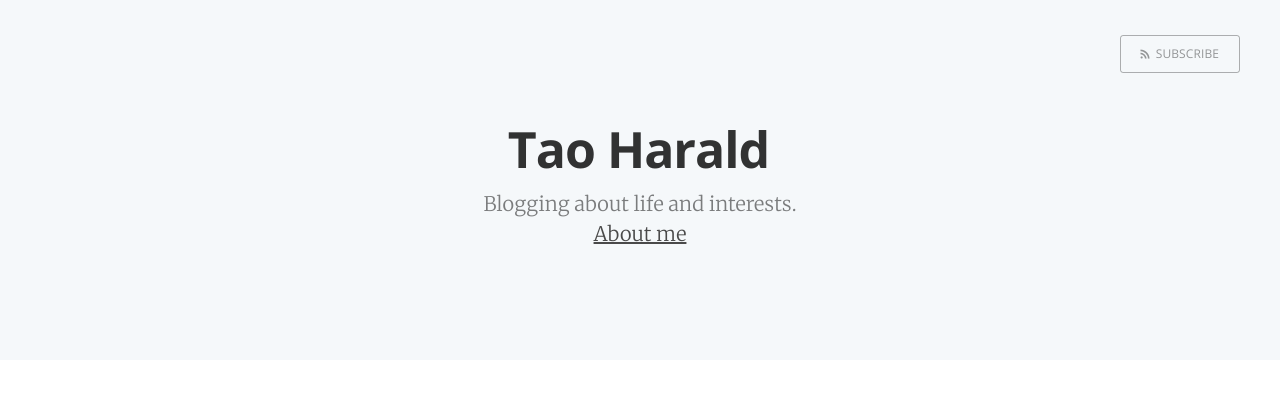
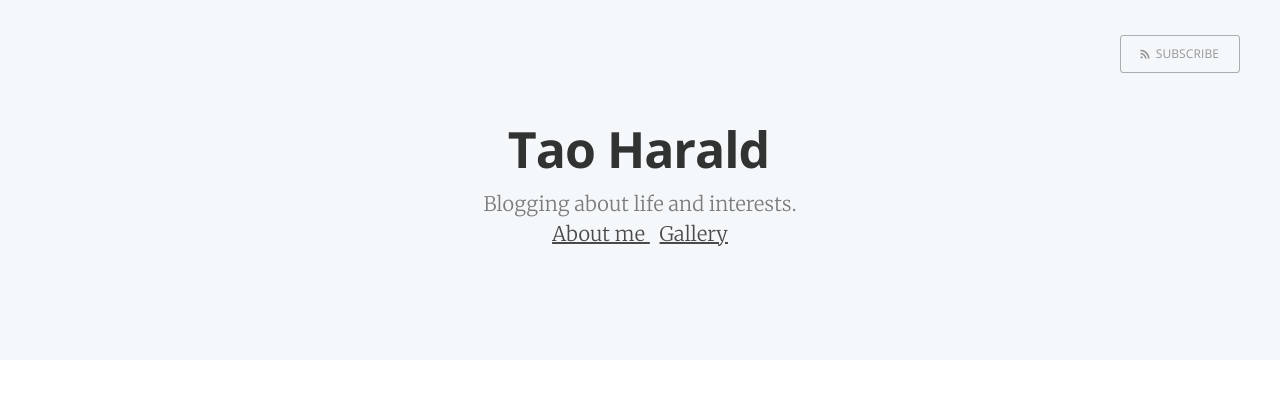
Before and after one commit to tao-harald/tao-harald.github.io, a Jekyll site: the page built from index.html, in a window 1280 px wide. Shown: the top 414 px of the page. Built offline with Jekyll 4.4.1, drawn with Linux system fonts in a browser that asks for light colours; the list of posts is cut into pages by our own code.

Commit message:
Add link to Gallery

```diff
--- a/_posts/2020-7-28-welcome.markdown
+++ b/_posts/2020-7-28-welcome.markdown
@@ -1,7 +1,6 @@
 ---
 layout: post
 title:  "Welcome!"
-date:   2020-7-28 10:18:00
 categories: General
 ---
 
--- a/index.html
+++ b/index.html
@@ -19,7 +19,11 @@ about: 'about.html'
             <h1 class="page-title">{{ site.name }}</h1>
             <h2 class="page-description">
                 {% if site.description %} {{ site.description }}. {% endif %}
-                {% if page.about %} <br> <a href='{{page.about | relative_url}}'> About me </a> {% endif %}
+            </h2>
+            <h2 class="page-description">
+                {% if page.about %} <a href='{{page.about | relative_url}}'> About me </a> {% endif %}
+                &nbsp;
+                <a href='gallery/'> Gallery </a>
             </h2>
         </div>
     </div>
```
